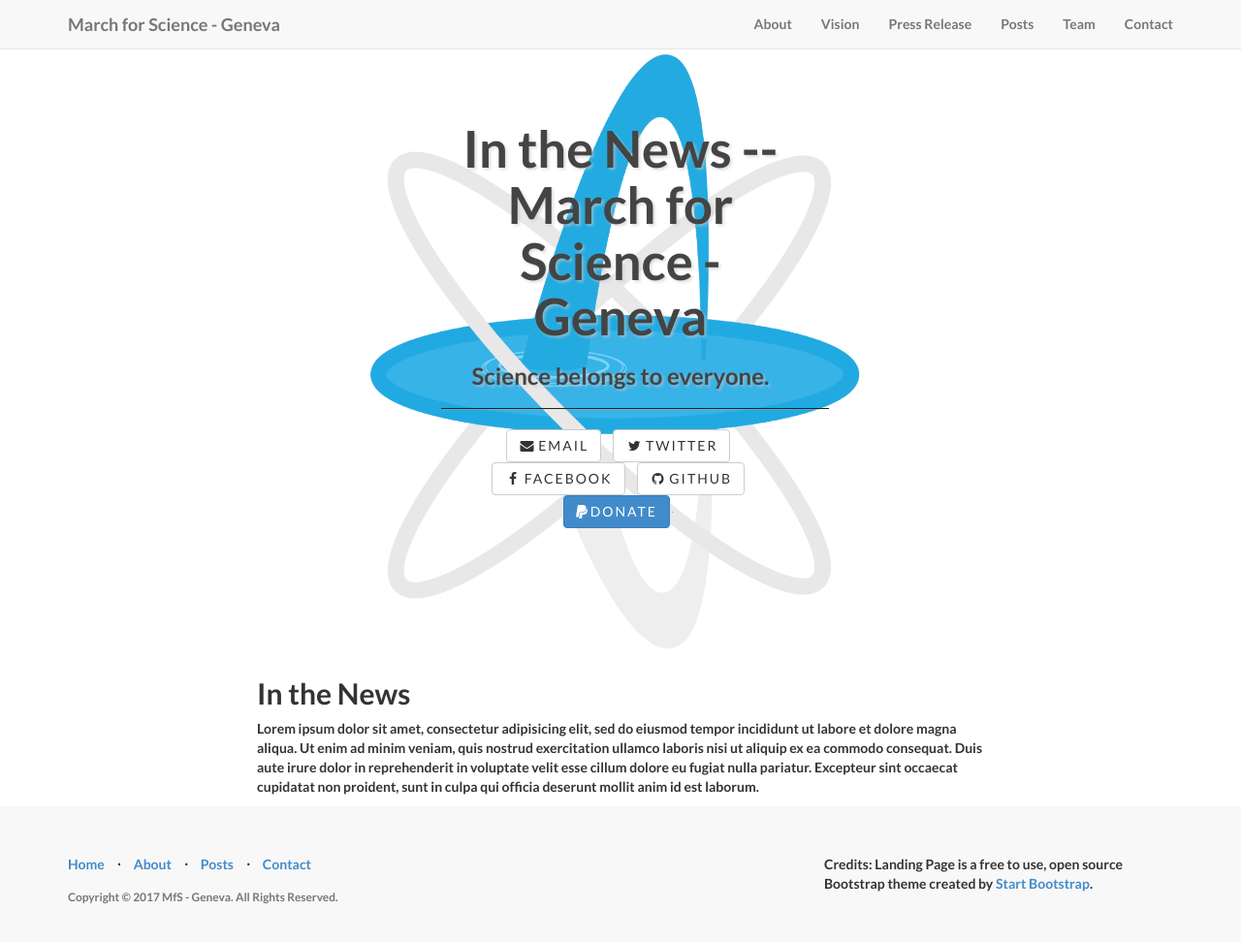
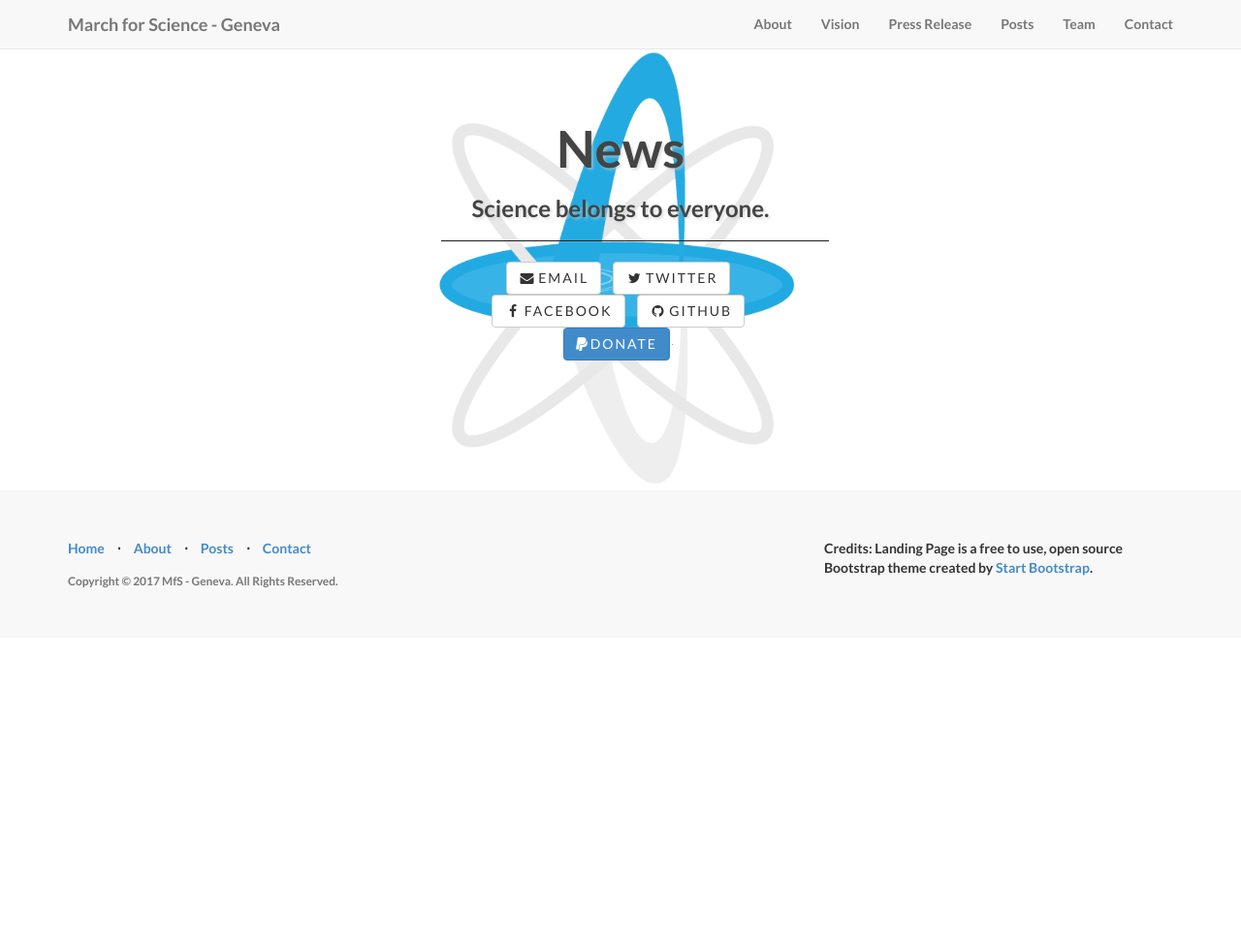
Before and after one commit to marchforsciencegeneva/marchforsciencegeneva.github.io, a Jekyll site: the page built from news.html, in a window 1280 px wide and 984 px high. Shown: the top 972 px of the window at 97% size. Built offline with Jekyll 4.4.1, drawn with Linux system fonts in a browser that asks for light colours.

Commit message:
update with inthenews

```diff
--- a/_config.yml
+++ b/_config.yml
@@ -43,3 +43,10 @@
     url: https://www.facebook.com/marchforsciencegeneva/
   - title: github
     url: https://github.com/marchforsciencegeneva/marchforsciencegeneva.github.io
+
+# ----------------------- #
+#    Custom Collections   #
+# ----------------------- #
+
+collections:
+  - news
--- a/_includes/inthenews.html
+++ b/_includes/inthenews.html
@@ -1,17 +1,19 @@
-    <!-- About Section -->
-    <section id="vision" class="container content-section">
-        <div class="row">
-
-            <div class="col-lg-8 col-lg-offset-2">
-              <h2>In the News</h2>
-                <p>
-                Lorem ipsum dolor sit amet, consectetur adipisicing elit, sed do eiusmod
-                tempor incididunt ut labore et dolore magna aliqua. Ut enim ad minim veniam,
-                quis nostrud exercitation ullamco laboris nisi ut aliquip ex ea commodo
-                consequat. Duis aute irure dolor in reprehenderit in voluptate velit esse
-                cillum dolore eu fugiat nulla pariatur. Excepteur sint occaecat cupidatat non
-                proident, sunt in culpa qui officia deserunt mollit anim id est laborum.
-                </p>
+<section id="news" class="container content-section">
+    {% for news in site.news %}
+      {% cycle 'add row' : '<div class="row">', nil, nil, nil %}
+        <div class="col-sm-3">
+          <a href="{{ news.url }}">
+            <div class="panel panel-primary">
+              <div class="panel-heading">
+                <h3 class="panel-title">{{ news.title }}</h3>
+              </div>
+              <div class="panel-body">
+                {{ news.content }}
+              </div>
             </div>
+          </a>
         </div>
-    </section>
+      {% cycle 'end row' : nil, nil, nil, '</div>' %}
+    {% endfor %}
+    {% cycle 'end row' : nil, '</div>', '</div>', '</div>' %}
+</section>
--- a/_layouts/inthenews.html
+++ b/_layouts/inthenews.html
@@ -4,7 +4,7 @@
 
 	<body>
 		{% include navigation.html %}
-        {% include header.html %}
+                {% include header.html %}
 		{% include inthenews.html %}
 		{% include footer.html %}
 		{% include js.html %}
--- a/css/landing-page.css
+++ b/css/landing-page.css
@@ -173,3 +173,5 @@
 p.copyright {
     margin: 15px 0 0;
 }
+
+#news a:hover { text-decoration: none; }
--- a/inthenews.html
+++ b/news.html
@@ -1,5 +1,5 @@
 ---
 layout: inthenews
-title: In the News -- March for Science - Geneva
+title: News
 subTitle: Science belongs to everyone.
 ---
```
